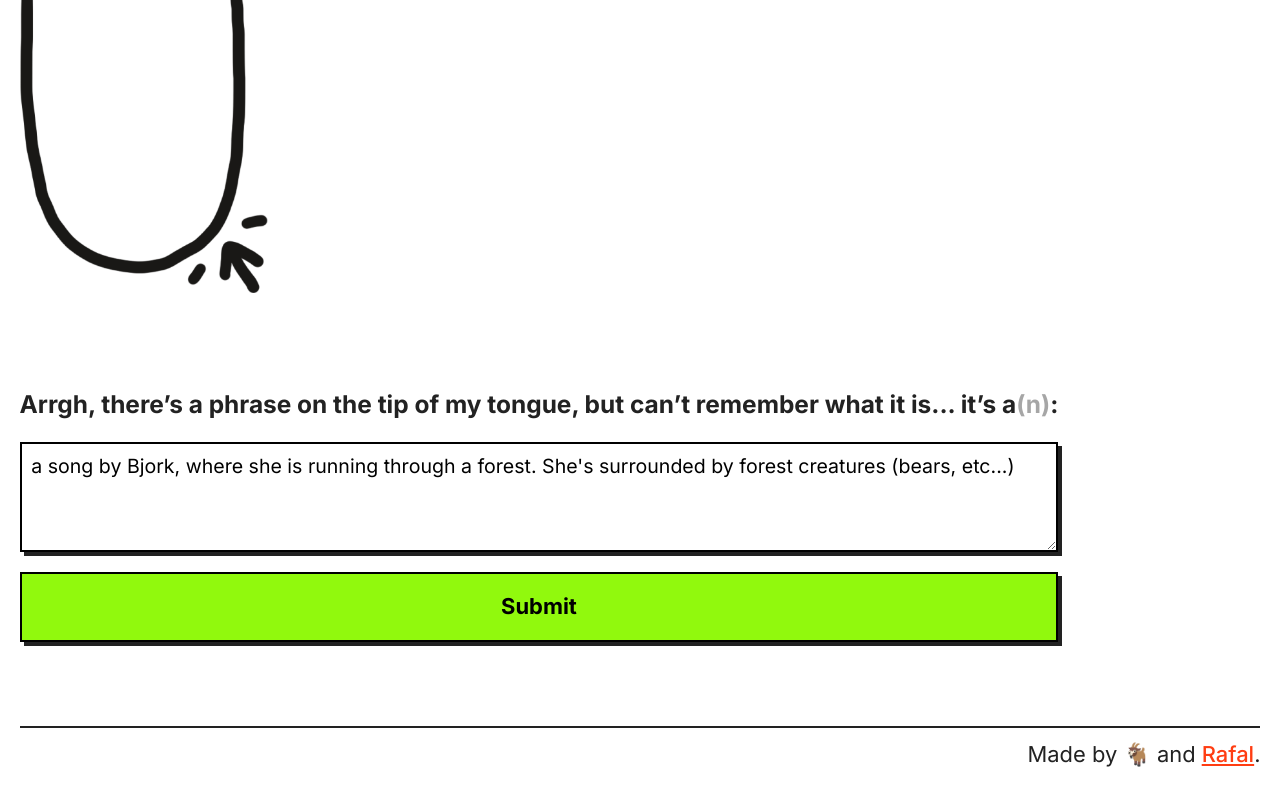
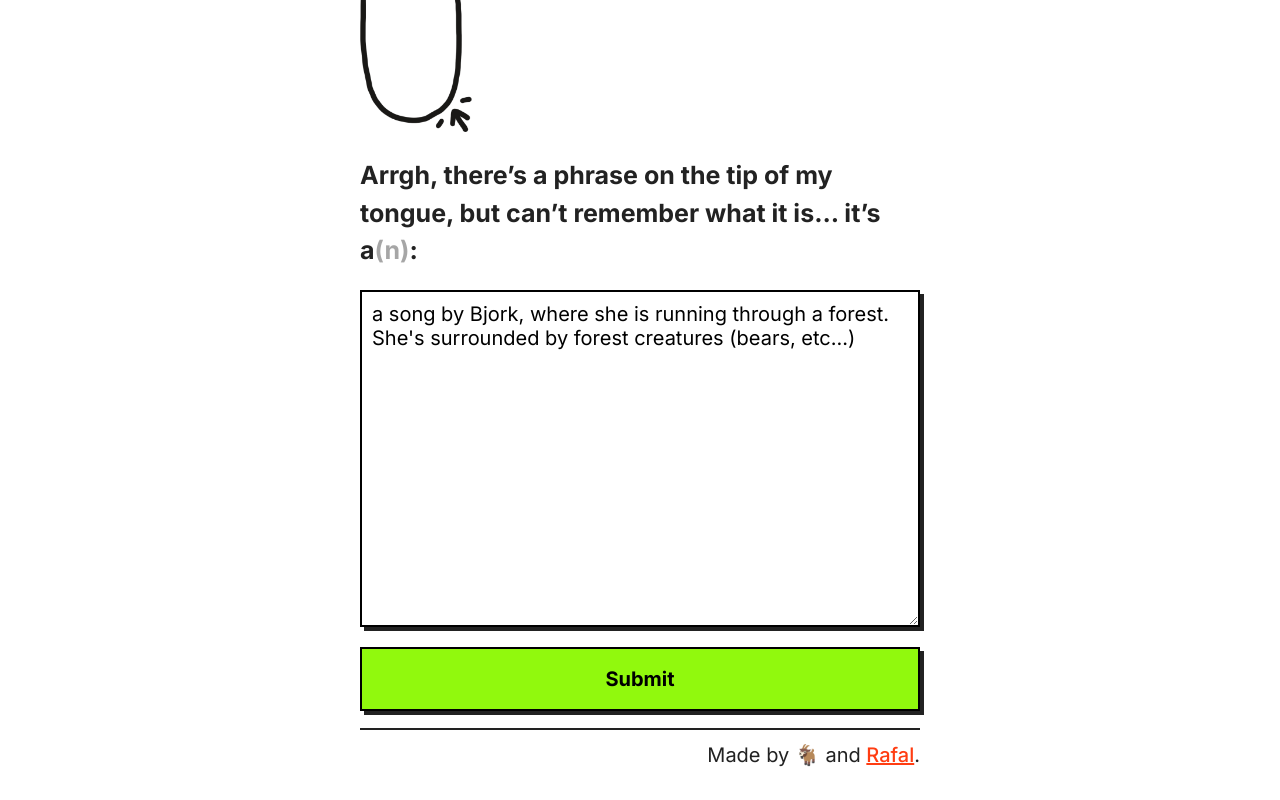
Before and after one commit to paprikka/tip-of-the-toungue-spike, a Next.js app: page / in a window 1280 px wide. Built offline with nearby package versions, Linux system fonts and the light colour scheme.

Commit message:
chore: better mobile layout

```diff
--- a/app/components/loading-view.module.css
+++ b/app/components/loading-view.module.css
@@ -1,4 +1,6 @@
 .container {
   display: flex;
   place-items: center;
+  place-content: center;
+  flex: 1;
 }
--- a/app/components/loading-view.tsx
+++ b/app/components/loading-view.tsx
@@ -1,9 +1,10 @@
 import { FC } from "react";
 import { Button } from "./button";
+import styles from "./loading-view.module.css";
 
 export const LoadingView: FC = () => {
   return (
-    <div>
+    <div className={styles.container}>
       <h2>OK, let me think...</h2>
     </div>
   );
--- a/app/components/results-view.module.css
+++ b/app/components/results-view.module.css
@@ -1,8 +1,8 @@
 .container {
-  display: flex;
-  flex-direction: column;
-  justify-items: center;
-  gap: 2rem;
+  display: grid;
+  grid-template-rows: auto 1fr auto;
+  gap: 1rem;
+  width: 100%;
 }
 
 .actions {
--- a/app/globals.css
+++ b/app/globals.css
@@ -40,12 +40,19 @@ html,
 body {
   margin: 0;
   padding: 0;
-  font-size: clamp(1rem, calc(1rem + ((1vw - 0.48rem) * 0.6944)), 1.25rem);
+  font-size: 16px;
   font-family: system-ui, -apple-system, BlinkMacSystemFont, "Segoe UI", Roboto,
     Oxygen, Ubuntu, Cantarell, "Open Sans", "Helvetica Neue", sans-serif;
   line-height: 1.5;
 
   accent-color: var(--color-accent-1);
+}
+
+@media (min-width: 440px) {
+  html,
+  body {
+    font-size: 20px;
+  }
 }
 
 body {
--- a/app/page.module.css
+++ b/app/page.module.css
@@ -1,15 +1,22 @@
-.pageContainer {
+.viewportContainer {
   position: absolute;
-  padding: 0 1rem 1rem;
   inset: 0;
   display: flex;
+  justify-items: center;
+  justify-content: center;
+}
+
+.pageContainer {
+  padding: 0 1rem 1rem;
+  max-width: 30rem;
+  width: 100%;
+  display: flex;
   flex-direction: column;
-  justify-content: stretch;
-  align-items: stretch;
 }
 
 .header {
 }
+
 .main {
   flex: 1;
   display: flex;
--- a/app/page.tsx
+++ b/app/page.tsx
@@ -11,6 +11,7 @@ import { Logo } from "./components/logo";
 export default function Home() {
   const { status } = useAppStore();
   return (
+    <div className={styles.viewportContainer}>
       <div className={styles.pageContainer}>
         <header className={styles.header}>
           <Logo />
@@ -25,5 +26,6 @@ export default function Home() {
           Made by 🐐 and <a href="https://sonnet.io">Rafal</a>.
         </footer>
       </div>
+    </div>
   );
 }
```
Lines whose indentation alone changed are shown as unchanged.
